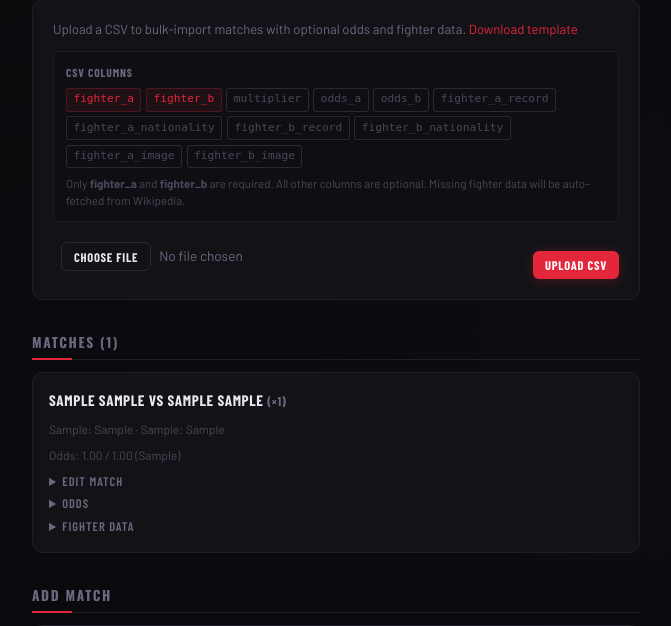
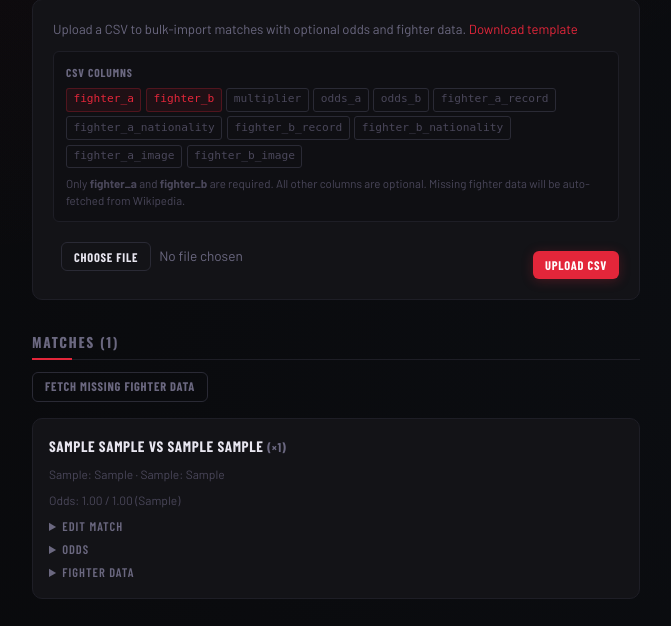
Before and after one commit to danosbananos/prediction-pool, a Flask app: page /pool/1/settings in a window 1280 px wide. Shown: the part 541-1167 px from the top of the page, without its empty margins (304-975 px from the left). Run offline with Flask 3, Linux system fonts and the light colour scheme; tables that the repository leaves empty hold one stand-in row (values such as "Sample post").

Commit message:
Add bulk fetch button for missing fighter data
New route and settings button to fetch Wikipedia data for all
fighters that are missing photos/records in a single action.

Co-Authored-By: Claude Opus 4.6 <noreply@anthropic.com>

```diff
--- a/app.py
+++ b/app.py
@@ -589,6 +589,45 @@ def refetch_fighter_data_route(pool_id, match_id):
     return redirect(url_for('pool_settings', pool_id=pool_id))
 
 
+@app.route('/pool/<pool_id>/fetch-all-fighter-data', methods=['POST'])
+def fetch_all_fighter_data(pool_id):
+    pool = get_pool_or_404(pool_id)
+    fetched = 0
+    not_found = []
+
+    for match in pool.matches:
+        # Determine which fighters are missing data
+        has_a = bool(match.fighter_a_record or match.fighter_a_image)
+        has_b = bool(match.fighter_b_record or match.fighter_b_image)
+
+        if has_a and has_b:
+            continue  # both fighters already have data
+
+        try:
+            result = fetch_fighter_data(match, skip_a=has_a, skip_b=has_b)
+            if not has_a and not result['found_a']:
+                not_found.append(match.participant_a)
+            if not has_b and not result['found_b']:
+                not_found.append(match.participant_b)
+            if (not has_a and result['found_a']) or (not has_b and result['found_b']):
+                fetched += 1
+        except Exception:
+            not_found.append(f"{match.participant_a} / {match.participant_b}")
+
+    db.session.commit()
+
+    if fetched == 0 and not not_found:
+        flash('All fighters already have data.', 'success')
+    elif fetched > 0 and not not_found:
+        flash(f'Fighter data fetched for {fetched} match(es).', 'success')
+    elif fetched > 0 and not_found:
+        flash(f'Data fetched for {fetched} match(es), but nothing found for: {", ".join(not_found)}.', 'error')
+    else:
+        flash(f'No data found for: {", ".join(not_found)}.', 'error')
+
+    return redirect(url_for('pool_settings', pool_id=pool_id))
+
+
 # ---------------------------------------------------------------------------
 # Routes — Odds (manual entry + re-fetch)
 # ---------------------------------------------------------------------------
--- a/templates/settings.html
+++ b/templates/settings.html
@@ -57,6 +57,11 @@
 
 {# --- Matches --- #}
 <div class="section-title">Matches ({{ pool.matches|length }})</div>
+{% if pool.matches %}
+<form method="post" action="{{ url_for('fetch_all_fighter_data', pool_id=pool.id) }}" style="margin-bottom: 1rem;">
+    <button type="submit" class="btn btn-outline btn-sm">Fetch Missing Fighter Data</button>
+</form>
+{% endif %}
 
 {% for match in pool.matches %}
 <div class="match-settings-card">
```
